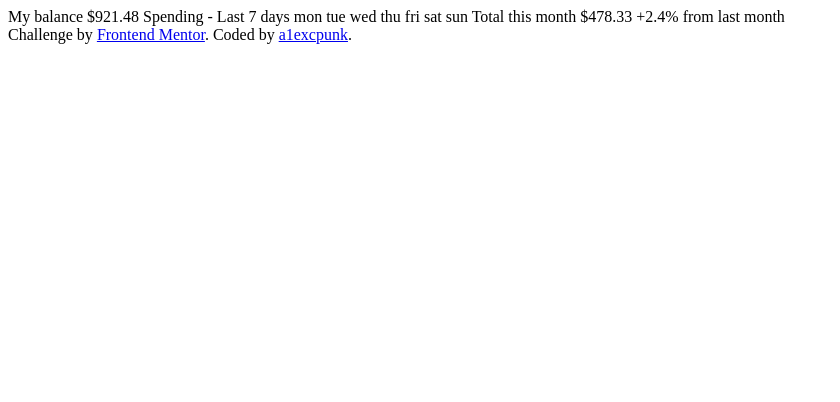
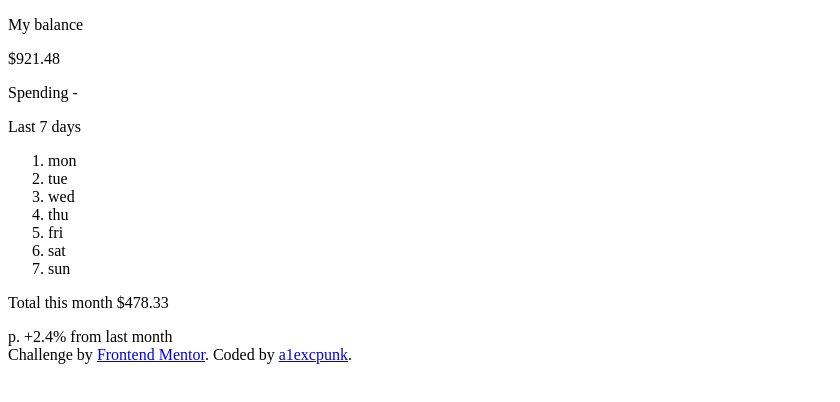
Before and after one commit to a1excpunk/expenses-chart-component, a plain HTML site: page index.html in a window 1280 px wide. Shown: the whole page, without its empty margins (0-840 px from the left). Drawn offline with Linux system fonts and the light colour scheme.

Commit message:
FIX: branches

```diff
--- a/index.html
+++ b/index.html
@@ -8,29 +8,51 @@
   <title>Frontend Mentor | Expenses chart component</title>
 </head>
 <body>
+<main>
+  <section class="my_balance_container">
+<p class="my_balance">
+  My balance
+</p>
+<div class="my_balance_amount">
 
-  My balance
   $921.48
-
-  Spending - Last 7 days
-
-  mon
-  tue
-  wed
-  thu
-  fri
-  sat
-  sun
-
+</div>
+  </section>
+<section class="spending_chart_container">
+<div class="spending_chart_main">
+  <div class="spending_week_limit">
+  <p>Spending - </p><span>Last 7 days</span>
+</div>
+<div class="days_of_week">
+  <ol>
+    <li>mon</li>
+    <li>tue</li>
+    <li>wed</li>
+    <li>thu</li>
+    <li>fri</li>
+    <li>sat</li>
+    <li>sun</li>
+  </ol>
+</div>
+</div>
+<div class="spending_chart_summery">
+<p class="total_spending_month">
   Total this month
-  $478.33
-
+  <span>$478.33</span>
+</p>
+p.
   +2.4%
   from last month
+</div>
+</section>
 
+
+</main>
+<footer>
   <div class="attribution">
     Challenge by <a href="https://www.frontendmentor.io?ref=challenge" target="_blank">Frontend Mentor</a>.
     Coded by <a href="https://www.frontendmentor.io/profile/a1excpunk">a1excpunk</a>.
   </div>
+</footer>
 </body>
 </html>
```
Also changed, not shown: 1 other file.
